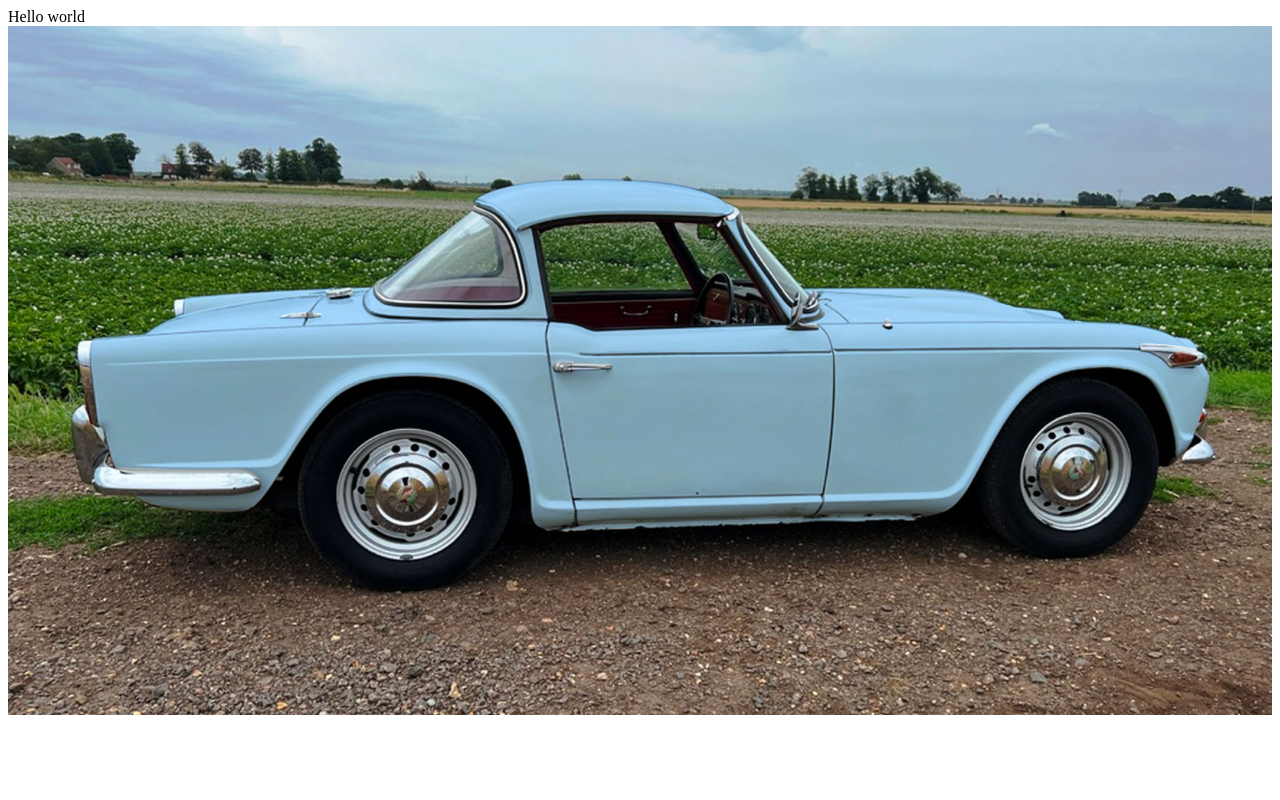
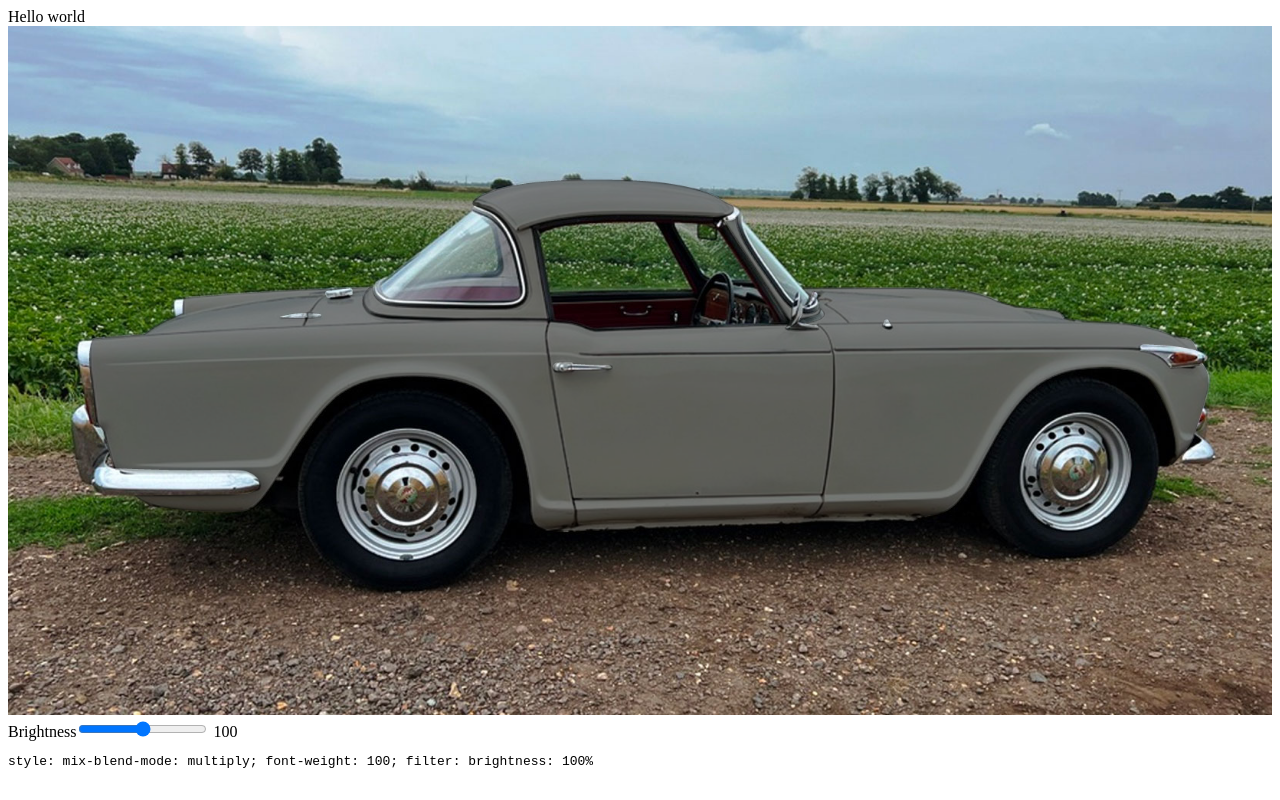
Before and after one commit to arallsopp/colouriser, an Angular app: page / in a window 1280 px wide. Built offline with nearby package versions, Linux system fonts and the light colour scheme.

Commit message:
trying to bind against the styles in a control. Angular doesn't seem to understand filter as a css property.

```diff
--- a/src/app/app.component.html
+++ b/src/app/app.component.html
@@ -1,8 +1,15 @@
 Hello world
 
 <div class="canvas">
-<img class="main" src="assets/tr4a/background.jpg">
-<img class="mask colorised" src="assets/tr4a/mask.svg">
-<!--<img class="mask colorised" src="assets/tr4a/body-mask.png">
-<img class="mask colorised" src="assets/tr4a/body-mask.png">-->
+  <img class="main" src="assets/tr4a/background.jpg">
+  <!--<img class="mask colorised" src="assets/tr4a/mask.svg">-->
+  <img class="mask colorised" [style]='getBodyStyle()' src="assets/tr4a/roof-mask.png">
+  <img class="mask colorised" [style]='getBodyStyle()' src="assets/tr4a/body-mask.png">
 </div>
+
+<div class="slidecontainer">
+  <label>Brightness</label>
+  <input type="range" min="0" max="200" value="100" class="slider" [(ngModel)]="body_brightness" id="brightness">
+  {{body_brightness}}
+  <pre>style: {{getBodyStyle()}}</pre>
+</div>
--- a/src/app/app.component.ts
+++ b/src/app/app.component.ts
@@ -7,4 +7,9 @@ import { Component } from '@angular/core';
 })
 export class AppComponent {
   title = 'colouriser';
+  public body_brightness: number = 100;
+
+  getBodyStyle(): string{
+    return 'mix-blend-mode: multiply; font-weight: ' + this.body_brightness + '; filter: brightness: ' + (this.body_brightness) + '%'
+  }
 }
--- a/src/app/app.module.ts
+++ b/src/app/app.module.ts
@@ -3,6 +3,7 @@ import { BrowserModule } from '@angular/platform-browser';
 
 import { AppRoutingModule } from './app-routing.module';
 import { AppComponent } from './app.component';
+import { FormsModule } from "@angular/forms";
 
 @NgModule({
   declarations: [
@@ -10,7 +11,8 @@ import { AppComponent } from './app.component';
   ],
   imports: [
     BrowserModule,
-    AppRoutingModule
+    AppRoutingModule,
+    FormsModule
   ],
   providers: [],
   bootstrap: [AppComponent]
--- a/src/styles.css
+++ b/src/styles.css
@@ -9,11 +9,15 @@
   width:100%;
   position:absolute;
   top:0;
-  left:1px;
+  left:0px;
 }
 
-.colorised{
+.deprecated-colorised-with-svg {
   /* these are all trials */
   mix-blend-mode: multiply;
-  filter: sepia(1000) hue-rotate(166deg) brightness(1.4) contrast(1) saturate(1.2) opacity(1); /* wedgewood */
+  filter: sepia(1000) hue-rotate(166deg) brightness(1.4) contrast(1) saturate(1.2) opacity(1); /* wedgewood for svg */
 }
+.deprecated-colorised{
+  mix-blend-mode: overlay;
+  filter: sepia(100) hue-rotate(164deg) brightness(0.8) contrast(1.4) saturate(1) opacity(1);
+}
```
Also changed, not shown: src/assets/tr4a/body-mask.png, src/assets/tr4a/roof-mask.png.
